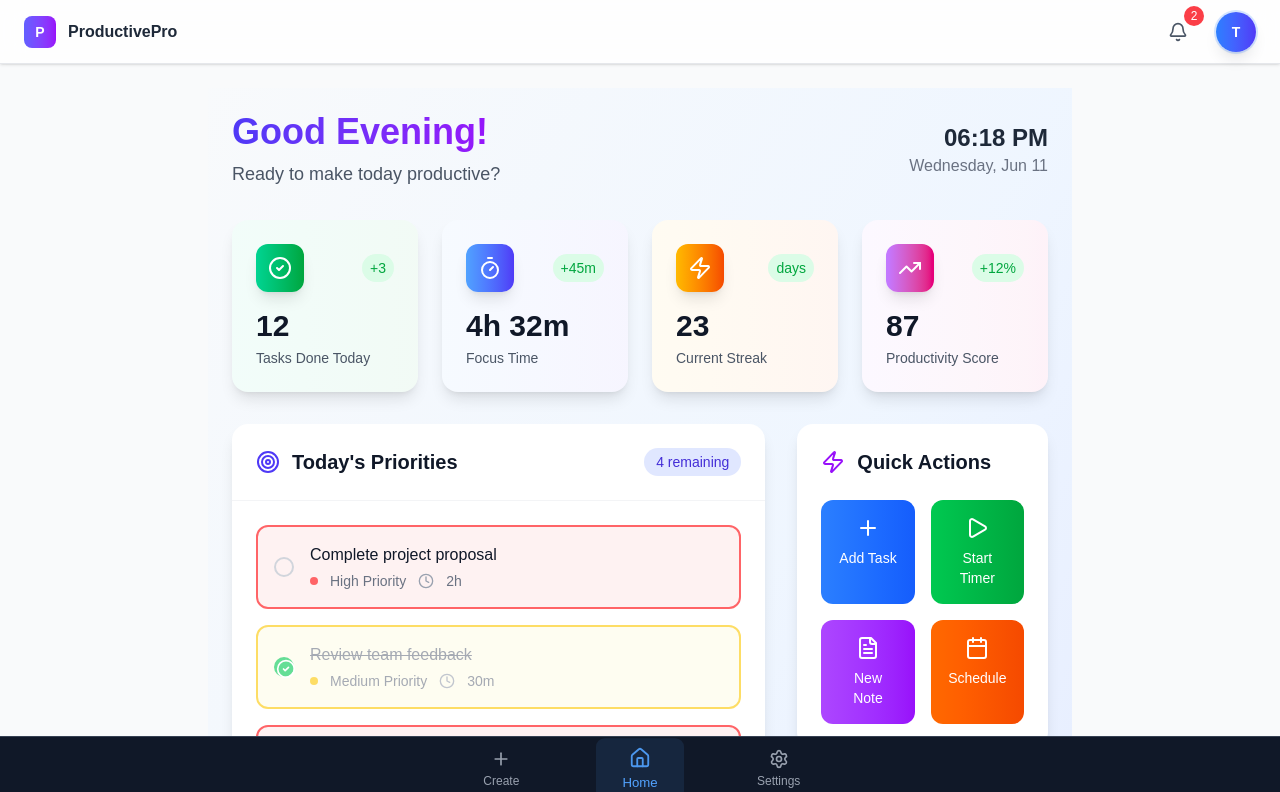
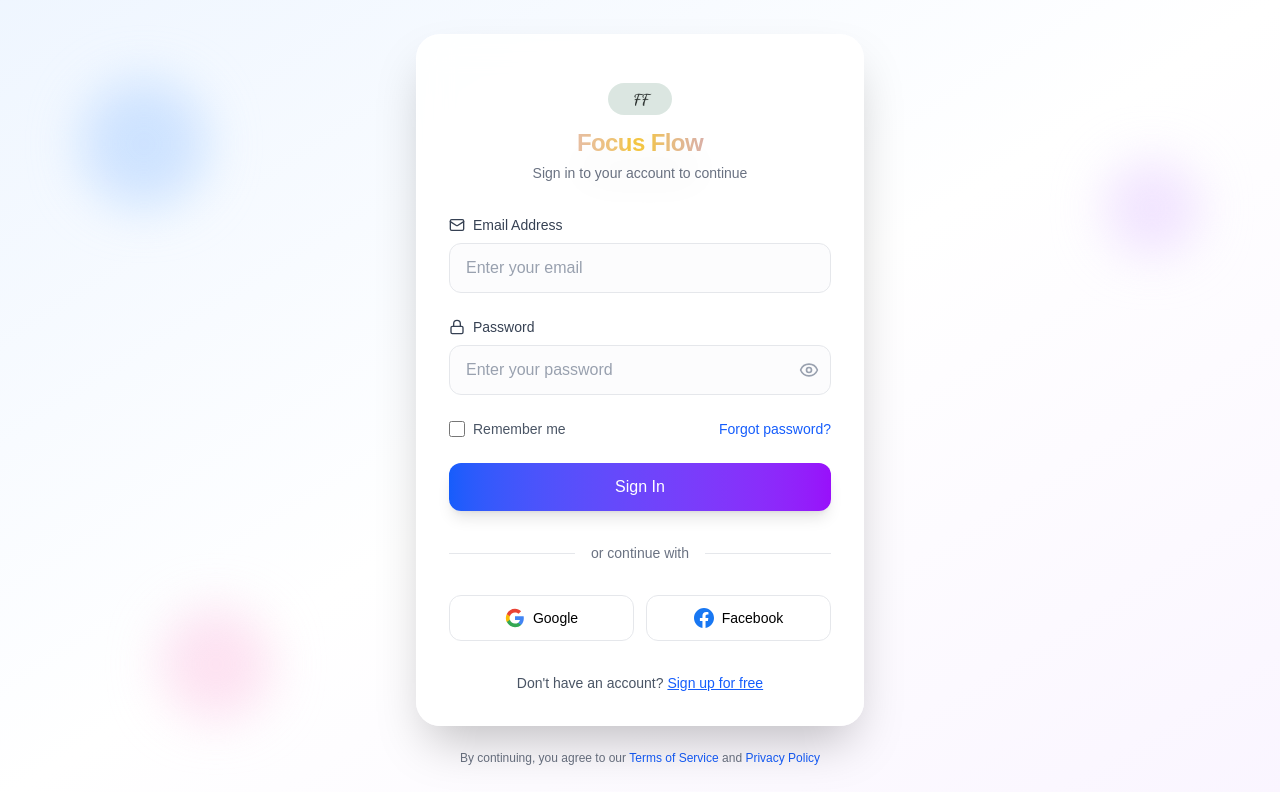
Before and after one commit to Tanaka878/Focus-Flow-Frontend, a Next.js app: page / in a window 1280 px wide. Shown: the top 792 px of the page. Built offline with nearby package versions, Linux system fonts and the light colour scheme.

Commit message:
finishing up on the login page and it's routing

```diff
--- a/src/app/Views/login/page.tsx
+++ b/src/app/Views/login/page.tsx
@@ -1,6 +1,7 @@
 'use client';
 import React, { useState } from "react";
 import { Eye, EyeOff, Mail, Lock, AlertCircle } from "lucide-react";
+import BASE_URL from "@/app/utils/api";
 import { useRouter } from "next/navigation";
 import Image from "next/image";
 
@@ -25,8 +26,34 @@ const Login: React.FC = () => {
 
     // Simulate API call
 
+    try {
+      const response = await fetch(`${BASE_URL}/user/auth/authenticate`, {
+        method: "POST",
+        headers: {
+          "Content-Type": "application/json"
+        },
+        body: JSON.stringify({email, password })
+      });
 
+      if (!response.ok) {
+        setError( "Failed to create account.");
+        setIsLoading(false);
+        return;
+      }
 
+      // On success, redirect to login or dashboard
+      router.push("/app/Views/Layout");
+
+      const data = await response.json();
+
+      localStorage.setItem("token", data)
+
+    } catch (err) {
+      console.error("Error creating account:", err);
+      setError("Something went wrong. Please try again.");
+      setIsLoading(false);
+    }
+    setIsLoading(false);
 
 
   };
--- a/src/app/page.tsx
+++ b/src/app/page.tsx
@@ -1,10 +1,9 @@
-import Layout from "./Views/Layout/page";
+import Login from "./Views/login/page";
 export default function Home() {
   return (
     <div>
 
-      <Layout/>
-
+      <Login/>
 
     </div>
   );
```
